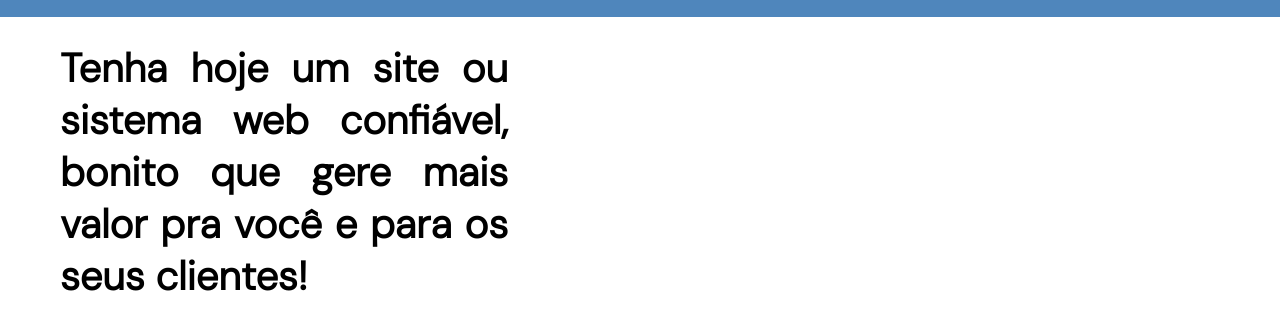
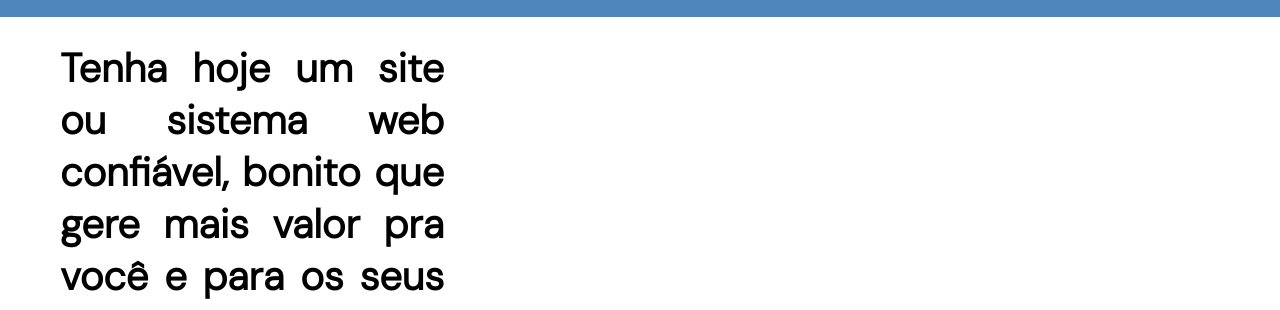
Before and after one commit to gva19601990/georgealcantaradev, a plain HTML site: page index.html in a window 1280 px wide. Shown: the part 138-448 px from the top of the page. Drawn offline with nearby package versions, Linux system fonts and the light colour scheme.

Commit message:
Add files via upload

```diff
--- a/css/estilo.css
+++ b/css/estilo.css
@@ -10,10 +10,10 @@
 
 
 * {padding: 0px;margin: 0px;}
-body {font-family: "DMsans";}
+body {font-family: "DMsans";overflow-x: hidden;}
 h3 {text-align: center;font-size: 30px;background-color:#2368accc;color: white;border-radius: 30px;width: 200px;margin: auto;margin-bottom: 20px;margin-top: 20px;}
 
-header {width: 100%; height: auto;background-color:#2368accc;padding: 20px;color: white;font-family: "Play";text-shadow: rgba(0, 0, 0, 0.61) 1px 1px 1px;position: fixed;top: 0;left: 0;}
+header {width: 100vw; height: auto;background-color:#2368accc;padding: 20px;color: white;font-family: "Play";text-shadow: rgba(0, 0, 0, 0.61) 1px 1px 1px;position: fixed;top: 0;left: 0;}
 header a {text-decoration: none;color: white;}
 header h1 {font-size: 40px;}
 header p {font-size: 16px;}
@@ -23,10 +23,10 @@ menu a {display: block; padding: 10px;color: white;text-decoration: none;text-al
 menu a:hover {text-decoration: underline;cursor: pointer;transition: 1s;}
 #menu {display: block;padding: 10px;text-align: left;cursor: pointer;}
 
-div {padding: 30px;border-style: solid;border-radius: 20px;border-color: rgb(46, 101, 219);width: 80vw;margin: auto;}
+div {padding: 30px;border-style: solid;border-radius: 20px;border-color: rgb(46, 101, 219);min-width: 320px;max-width: 1200px;margin: auto;}
 #div1 {border-style: none;margin-left: 30px;}
 #div1 div {border-style: none;}
-#div1 h2 {font-size: 40px;width: 35vw;margin-bottom: 20px;text-align: justify;margin-top: 150px;}
+#div1 h2 {font-size: 40px;width: 30vw;margin-bottom: 20px;text-align: justify;margin-top: 150px;}
 #orc {display: inline}
 #orc p {vertical-align: middle;}
 #zap {width: 50px;height: 50px;}
```
